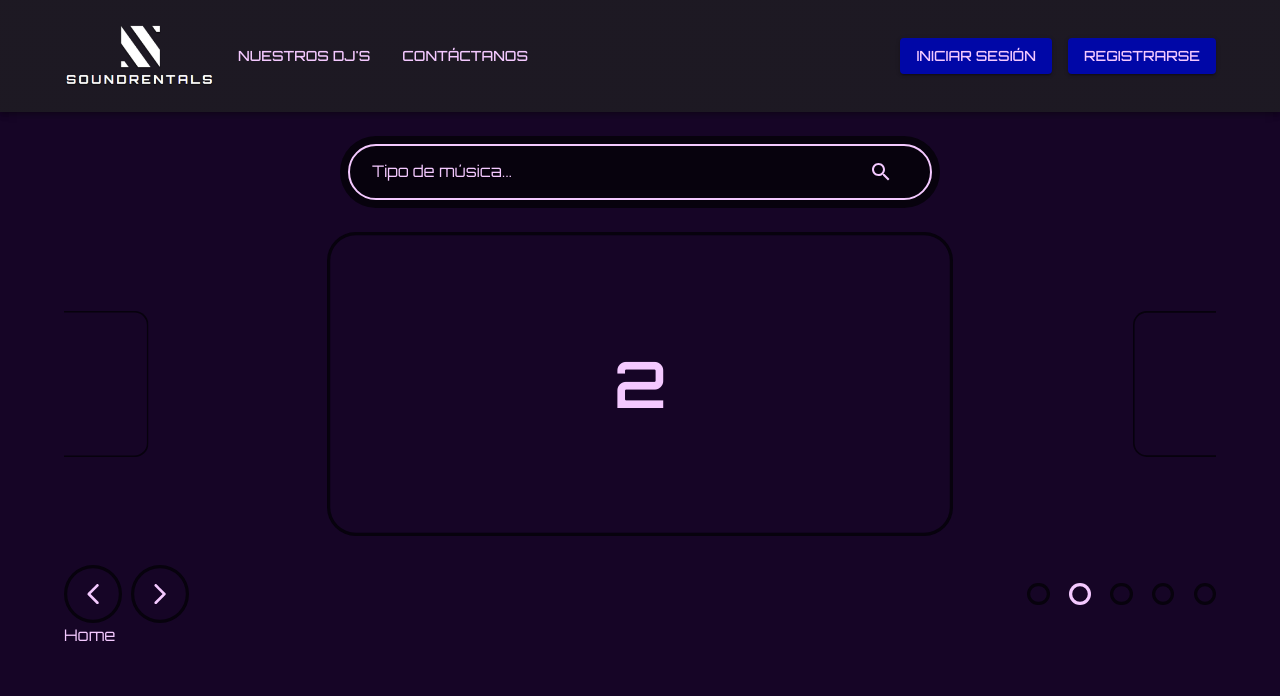
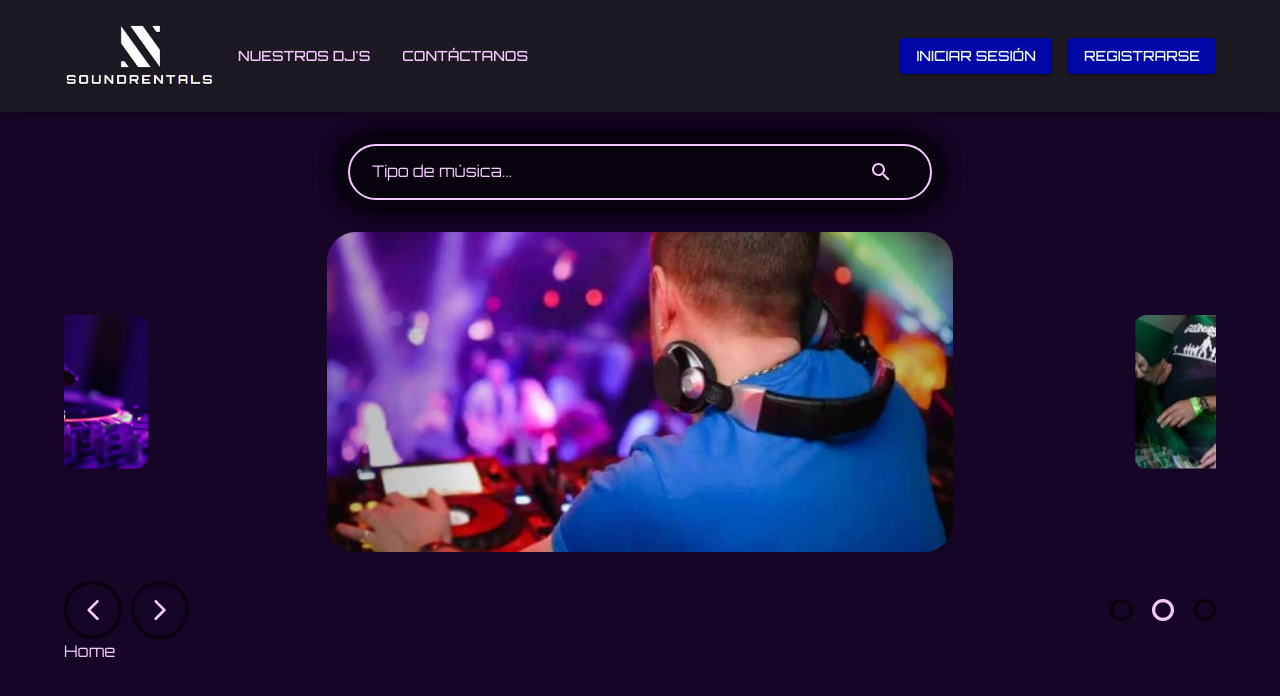
Before and after one commit to DOF1109/sound-rentals, a React (Vite) app in the folder frontend/: page / in a window 1280 px wide. Shown: the top 696 px of the page. Built offline with nearby package versions, Linux system fonts and the light colour scheme.

Commit message:
Se modifican estilos al carousel de imagenes

```diff
--- a/frontend/src/components/common/EmblaCarousel/EmblaCarousel.jsx
+++ b/frontend/src/components/common/EmblaCarousel/EmblaCarousel.jsx
@@ -31,7 +31,7 @@ const EmblaCarousel = (props) => {
 
   const setTweenNodes = useCallback((emblaApi) => {
     tweenNodes.current = emblaApi.slideNodes().map((slideNode) => {
-      return slideNode.querySelector(".embla__slide__number");
+      return slideNode.querySelector(".embla__slide__img");
     });
   }, []);
 
@@ -104,21 +104,16 @@ const EmblaCarousel = (props) => {
   }, [emblaApi, isHovered]);
 
   return (
-    <div className="embla">
+    <div
+      className="embla"
+      onMouseEnter={() => setIsHovered(true)}
+      onMouseLeave={() => setIsHovered(false)}
+    >
       <div className="embla__viewport" ref={emblaRef}>
-        <div
-          className="embla__container"
-          onMouseEnter={() => setIsHovered(true)}
-          onMouseLeave={() => setIsHovered(false)}
-        >
+        <div className="embla__container">
           {slides.map((slide, index) => (
             <div className="embla__slide" key={index}>
-              <div className="embla__slide__number">{index + 1}</div>
-              {/* <img
-                className="embla__slide__img"
-                src={slide}
-                alt="Your alt text"
-              /> */}
+              <img className="embla__slide__img" src={slide} alt="Imágen" />
             </div>
           ))}
         </div>
--- a/frontend/src/components/common/SearchInput.jsx
+++ b/frontend/src/components/common/SearchInput.jsx
@@ -14,6 +14,7 @@ const SearchInput = () => {
 
   return (
     <Box
+      className="shiny-dark"
       sx={{
         background: theme.palette.background.paper,
         borderRadius: "50px",
--- a/frontend/src/components/layout/Header.jsx
+++ b/frontend/src/components/layout/Header.jsx
@@ -111,12 +111,12 @@ const Header = () => {
 
           <Box sx={{ flexGrow: 0, display: { xs: "none", md: "flex" } }}>
             <Button variant="contained" sx={{ mx: 2 }}>
-              <Link className="clear-link" to="/signin">
+              <Link className="clear-link light-text" to="/signin">
                 INICIAR SESIÓN
               </Link>
             </Button>
             <Button variant="contained">
-              <Link className="clear-link" to="/signup">
+              <Link className="clear-link light-text" to="/signup">
                 REGISTRARSE
               </Link>
             </Button>
--- a/frontend/src/components/pages/Home.jsx
+++ b/frontend/src/components/pages/Home.jsx
@@ -2,16 +2,19 @@ import { Box } from "@mui/material";
 import SearchInput from "../common/SearchInput";
 import EmblaCarousel from "../common/EmblaCarousel/EmblaCarousel";
 import "../../styles/embla.css";
+import Img1 from "../../assets/images/image-1-sr.webp";
+import Img2 from "../../assets/images/image-2.webp";
+import Img3 from "../../assets/images/image-3.webp";
 
 const OPTIONS = { loop: true };
-const SLIDE_COUNT = 5;
-const SLIDES = Array.from(Array(SLIDE_COUNT).keys());
+
+const images = [Img1, Img2, Img3];
 
 const Home = () => {
   return (
     <Box>
       <SearchInput />
-      <EmblaCarousel slides={SLIDES} options={OPTIONS} />
+      <EmblaCarousel slides={images} options={OPTIONS} />
       Home
     </Box>
   );
--- a/frontend/src/styles/embla.css
+++ b/frontend/src/styles/embla.css
@@ -1,6 +1,6 @@
 .embla {
   margin: auto;
-  --slide-height: 19rem;
+  --slide-height: 20rem;
   --slide-spacing: 1rem;
   --slide-size: 55%;
 }
@@ -17,16 +17,6 @@
   flex: 0 0 var(--slide-size);
   min-width: 0;
   padding-left: var(--slide-spacing);
-}
-.embla__slide__number {
-  box-shadow: inset 0 0 0 0.2rem var(--detail-medium-contrast);
-  border-radius: 1.8rem;
-  font-size: 4rem;
-  font-weight: 600;
-  display: flex;
-  align-items: center;
-  justify-content: center;
-  height: var(--slide-height);
 }
 .embla__slide__img {
   border-radius: 1.8rem;
@@ -115,6 +105,6 @@
 .embla__dot--selected:after {
   box-shadow: inset 0 0 0 0.2rem var(--text-body);
 }
-.embla__slide__number {
+.embla__slide__img {
   backface-visibility: hidden;
 }
--- a/frontend/src/styles/index.css
+++ b/frontend/src/styles/index.css
@@ -11,6 +11,7 @@
   --paper-color-rgb: rgb(7, 2, 13);
   --text-color: #f4c9ff;
   --text-color-rgb: rgb(244, 201, 255);
+  --light-color: #f0fdfa;
 
   /* Embla */
   --text-body: var(--text-color-rgb);
@@ -28,10 +29,23 @@ body {
   text-decoration: none;
 }
 
+.light-text {
+  color: var(--light-color);
+}
+
+.shiny-dark {
+  box-shadow: 0 0 5px var(--paper-color), 0 0 10px var(--paper-color),
+    0 0 20px var(--paper-color), 0 0 20px var(--paper-color);
+}
+
+.shiny-hover {
+  transition: all 0.2s ease;
+}
+
 .shiny-hover:hover {
   color: #ffffff;
   background: var(--primary-color);
   text-shadow: 0 0 20px #ffffff, 0 0 30px #ffffff, 0 0 40px #ffffff;
   box-shadow: 0 0 5px var(--primary-color), 0 0 20px var(--primary-color),
-    0 0 50px var(--primary-color), 0 0 100px var(--primary-color);
+    0 0 40px var(--primary-color), 0 0 80px var(--primary-color);
 }
--- a/frontend/src/styles/themeConfig.js
+++ b/frontend/src/styles/themeConfig.js
@@ -16,6 +16,9 @@ const darkTheme = createTheme({
     text: {
       primary: "#F4C9FF",
     },
+    light: {
+      main: "#f0fdfa",
+    },
   },
   typography: {
     fontFamily: "Orbitron, sans-serif",
```
Also changed, not shown: frontend/src/assets/images/image-1-sr.png (deleted).
